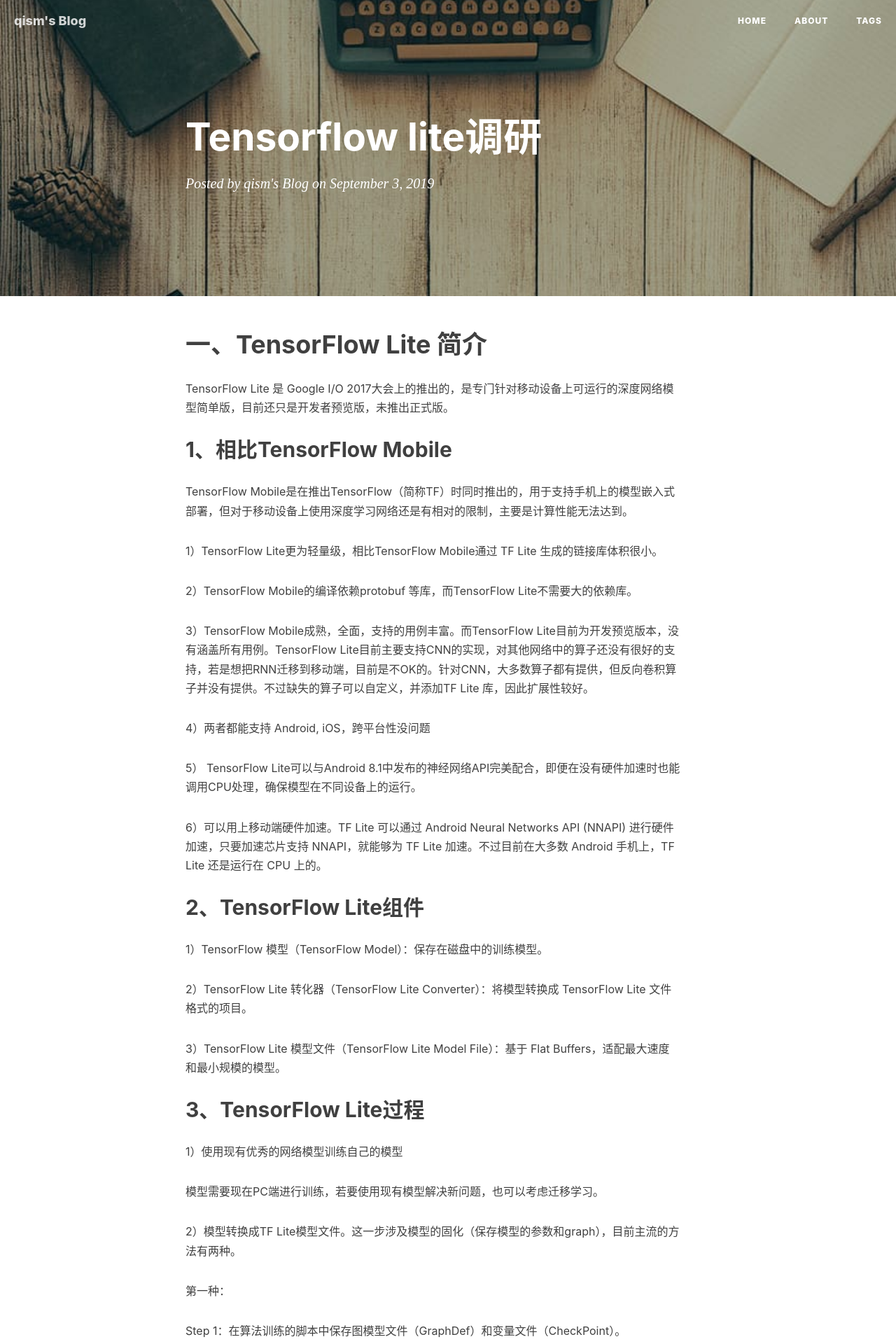
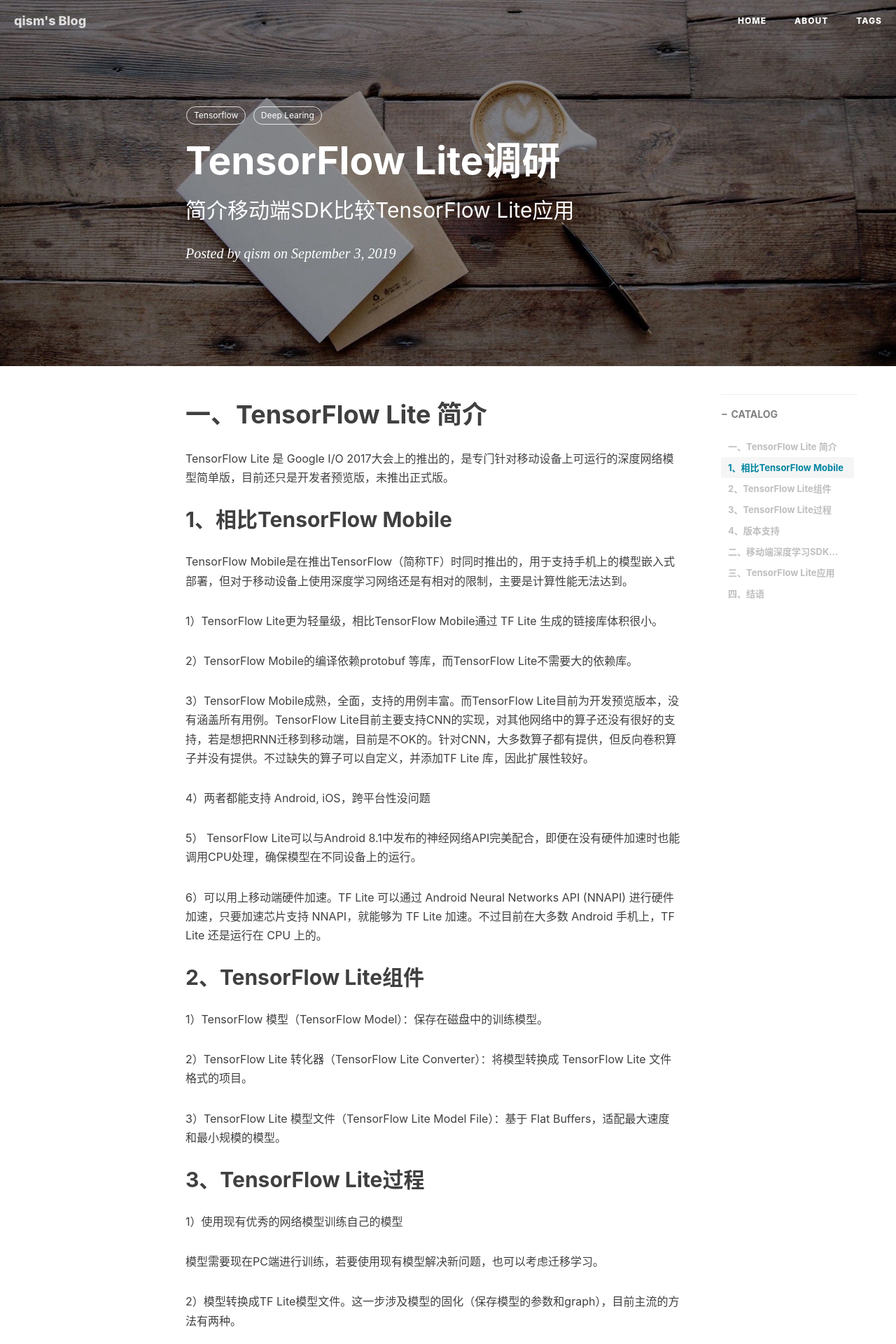
Before and after one commit to qism/github.io, a Jekyll site: the page built from _posts/2019-09-03-TensorFlow lite调研.md, in a window 1280 px wide. Shown: the top 1920 px of the page at 70% size. Built offline with Jekyll 4.4.1, drawn with Linux system fonts in a browser that asks for light colours; nearby versions of some CDN libraries; our own code applies the rules of GitHub Pages for plain Markdown files; comment, search, counter and statistics services are not loaded.

Commit message:
更改了tag

```diff
--- a/_config.yml
+++ b/_config.yml
@@ -19,7 +19,7 @@ sidebar-avatar: /img/myphoto.jpeg      # use absolute URL, seeing it's used in b
 # SNS settings
 RSS: false
 # weibo_username:     qiubaiying
-zhihu_username:     iceberg
+zhihu_username:     qi-shu-mei-53
 github_username:    qism
 #facebook_username:  baiying.qiu.7
 #jianshu_username:   e71990ada2fd
--- a/_posts/2019-09-03-TensorFlow lite调研.md
+++ b/_posts/2019-09-03-TensorFlow lite调研.md
@@ -1,3 +1,19 @@
+---
+layout:     post
+title:      TensorFlow Lite调研
+subtitle:
+        - 简介
+        - 移动端SDK比较
+        - TensorFlow Lite应用
+date:       2019-09-03
+author:     qism
+header-img: img/post-bg-coffee.jpeg
+catalog: true
+tags:
+        - Tensorflow
+        - Deep Learing
+---
+
 # 一、TensorFlow Lite 简介
 
 TensorFlow Lite 是 Google I/O 2017大会上的推出的，是专门针对移动设备上可运行的深度网络模型简单版，目前还只是开发者预览版，未推出正式版。
```
